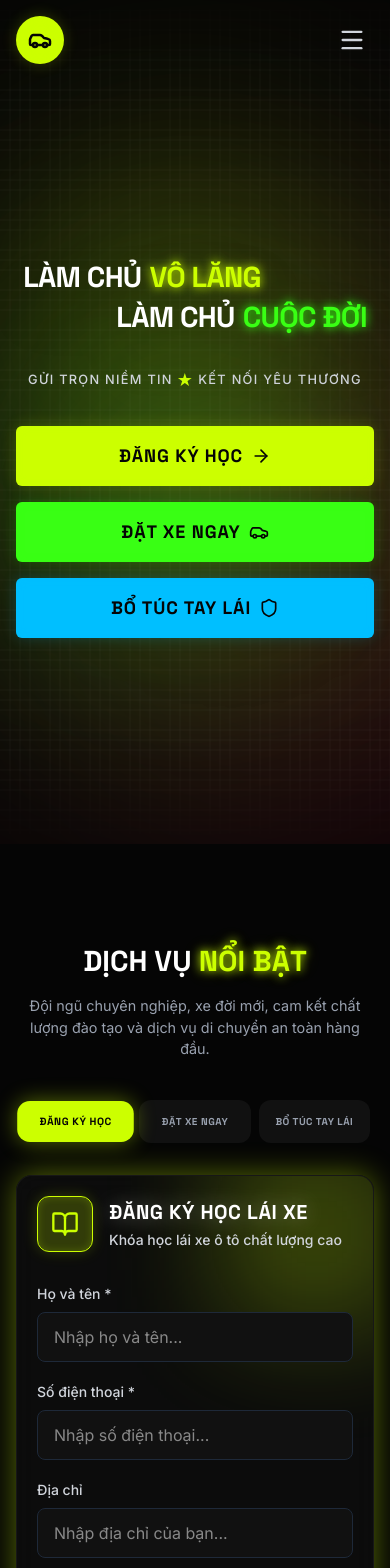
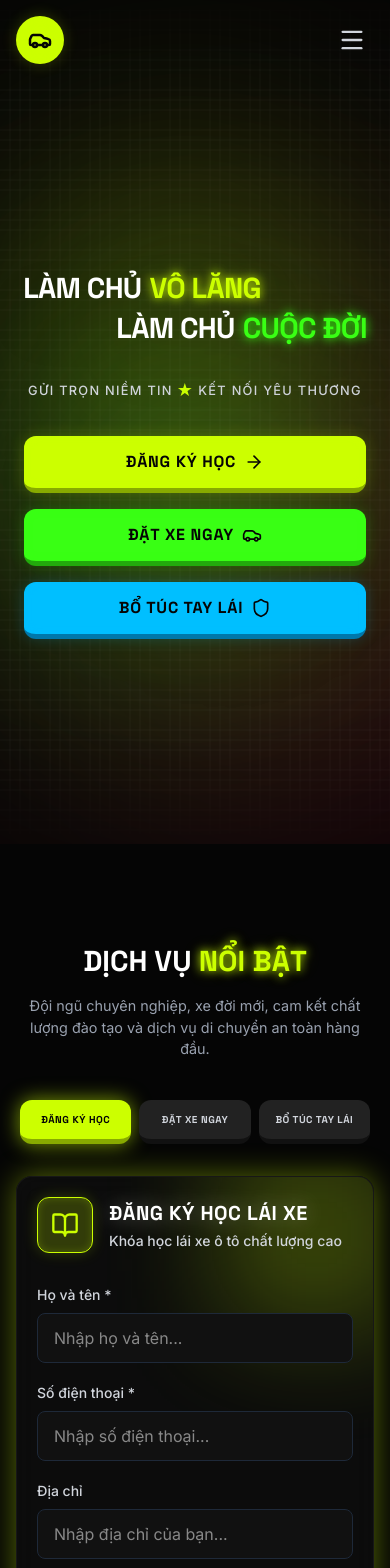
Before and after one commit to thcshoclieu-app/thaytuandaylaixeoto, a React (Vite) app: page / in a window 390 px wide. Shown: the top 1568 px of the page. Built offline with nearby package versions, Linux system fonts and the light colour scheme.

Commit message:
style: refactor Hero and Services layout for responsiveness
Improve Hero section responsiveness and add active states with visual effects to Services tab buttons for a better mobile experience.

```diff
--- a/src/components/Hero.tsx
+++ b/src/components/Hero.tsx
@@ -11,7 +11,7 @@ export default function Hero() {
   };
 
   return (
-    <section id="home" className="relative min-h-[100svh] flex items-center justify-center pt-28 pb-16 lg:pt-20 lg:pb-0">
+    <section id="home" className="relative min-h-[100svh] landscape:min-h-[100vw] lg:landscape:min-h-[100svh] flex flex-col items-center justify-center pt-[100px] pb-10 sm:pt-[120px] sm:pb-16 lg:pt-20 lg:pb-0">
       {/* Background with abstract neon elements */}
       <div className="absolute inset-0 z-0 overflow-hidden pointer-events-none">
         <div className="absolute top-[20%] left-[10%] w-72 h-72 bg-[#ccff00] rounded-full mix-blend-multiply filter blur-[128px] opacity-20 animate-pulse"></div>
@@ -63,10 +63,10 @@ export default function Hero() {
           </p>
 
           {/* CTA Buttons */}
-          <div className="flex flex-col sm:flex-row flex-wrap items-center justify-center gap-4 sm:gap-6 mt-8 sm:mt-12">
+          <div className="flex flex-col sm:flex-row flex-wrap items-center justify-center gap-4 sm:gap-6 mt-6 sm:mt-12 w-full px-2 max-w-[400px] sm:max-w-none mx-auto">
             <button
               onClick={() => scrollToServices('dang-ky')}
-              className="group relative px-8 py-4 bg-[#ccff00] text-[#050505] font-heading font-bold text-lg uppercase tracking-wider overflow-hidden rounded-md transition-all hover:scale-105 glow-box-yellow w-full sm:w-auto flex items-center justify-center gap-2"
+              className="group relative px-6 md:px-8 py-3.5 md:py-4 bg-[#ccff00] text-[#050505] font-heading font-bold text-base md:text-lg uppercase tracking-wider rounded-xl border-b-[5px] border-[#88aa00] hover:bg-[#d6ff33] hover:border-[#99cc00] hover:-translate-y-1 active:border-b-0 active:translate-y-[5px] transition-all glow-box-yellow w-full sm:w-auto flex items-center justify-center gap-2 overflow-hidden"
             >
               <span className="relative z-10">Đăng Ký Học</span>
               <ArrowRight size={20} className="relative z-10 group-hover:translate-x-1 transition-transform" />
@@ -75,7 +75,7 @@ export default function Hero() {
 
             <button
               onClick={() => scrollToServices('dat-xe')}
-              className="group relative px-8 py-4 bg-[#39ff14] text-[#050505] font-heading font-bold text-lg uppercase tracking-wider overflow-hidden rounded-md transition-all hover:scale-105 glow-box-green w-full sm:w-auto flex items-center justify-center gap-2"
+              className="group relative px-6 md:px-8 py-3.5 md:py-4 bg-[#39ff14] text-[#050505] font-heading font-bold text-base md:text-lg uppercase tracking-wider rounded-xl border-b-[5px] border-[#22aa0c] hover:bg-[#52ff33] hover:border-[#2ecc10] hover:-translate-y-1 active:border-b-0 active:translate-y-[5px] transition-all glow-box-green w-full sm:w-auto flex items-center justify-center gap-2 overflow-hidden"
             >
               <span className="relative z-10">Đặt Xe Ngay</span>
               <Car size={20} className="relative z-10 group-hover:translate-x-1 transition-transform" />
@@ -84,7 +84,7 @@ export default function Hero() {
 
             <button
               onClick={() => scrollToServices('bo-tuc')}
-              className="group relative px-8 py-4 bg-[#00bfff] text-[#050505] font-heading font-bold text-lg uppercase tracking-wider overflow-hidden rounded-md transition-all hover:scale-105 glow-box-cyan w-full sm:w-auto flex items-center justify-center gap-2"
+              className="group relative px-6 md:px-8 py-3.5 md:py-4 bg-[#00bfff] text-[#050505] font-heading font-bold text-base md:text-lg uppercase tracking-wider rounded-xl border-b-[5px] border-[#0077aa] hover:bg-[#33ccff] hover:border-[#0088cc] hover:-translate-y-1 active:border-b-0 active:translate-y-[5px] transition-all glow-box-cyan w-full sm:w-auto flex items-center justify-center gap-2 overflow-hidden"
             >
               <span className="relative z-10">Bổ Túc Tay Lái</span>
               <Shield size={20} className="relative z-10 group-hover:translate-x-1 transition-transform" />
--- a/src/components/Services.tsx
+++ b/src/components/Services.tsx
@@ -1,6 +1,6 @@
 import React, { useState, useEffect } from 'react';
 import { motion, AnimatePresence } from 'motion/react';
-import { Send, Car, BookOpen, Shield, CheckCircle, Loader2 } from 'lucide-react';
+import { Send, Car, BookOpen, Shield, CheckCircle, Loader2, ArrowRight } from 'lucide-react';
 
 export default function Services() {
   const [submitting, setSubmitting] = useState<number | null>(null);
@@ -106,21 +106,24 @@ export default function Services() {
         <div className="flex flex-row flex-wrap items-center justify-center gap-2 sm:gap-4 mb-8 sm:mb-10 relative z-10 w-full max-w-4xl mx-auto px-1">
           <button
             onClick={() => { setActiveTab('dang-ky'); window.location.hash = 'dang-ky'; }}
-            className={`flex-[1_1_30%] min-w-[90px] px-2 py-3 sm:px-6 sm:py-4 rounded-xl font-heading font-bold text-[clamp(10px,2.5vw,18px)] uppercase tracking-wider transition-all duration-300 ${activeTab === 'dang-ky' ? 'bg-[#ccff00] text-[#050505] shadow-[0_0_20px_rgba(204,255,0,0.4)] scale-105' : 'bg-[#111] text-gray-400 hover:text-white border-2 border-transparent hover:border-[#ccff00]/50'}`}
+            className={`flex-[1_1_30%] min-w-[90px] px-2 py-3 sm:px-6 sm:py-4 rounded-xl font-heading font-bold text-[clamp(10px,2.5vw,18px)] uppercase tracking-wider transition-all duration-300 border-b-[5px] active:border-b-0 active:translate-y-[5px] hover:-translate-y-1 flex items-center justify-center gap-1 sm:gap-2 ${activeTab === 'dang-ky' ? 'bg-[#ccff00] text-[#050505] border-[#88aa00] shadow-[0_0_20px_rgba(204,255,0,0.6)] hover:bg-[#d6ff33] hover:shadow-[0_0_30px_rgba(204,255,0,0.8)]' : 'bg-[#222] text-gray-300 border-[#111] hover:bg-[#ccff00] hover:text-[#050505] hover:border-[#88aa00] hover:shadow-[0_0_20px_rgba(204,255,0,0.6)]'}`}
           >
             Đăng Ký Học
+            <ArrowRight size={16} className="hidden sm:inline-block" />
           </button>
           <button
             onClick={() => { setActiveTab('dat-xe'); window.location.hash = 'dat-xe'; }}
-            className={`flex-[1_1_30%] min-w-[90px] px-2 py-3 sm:px-6 sm:py-4 rounded-xl font-heading font-bold text-[clamp(10px,2.5vw,18px)] uppercase tracking-wider transition-all duration-300 ${activeTab === 'dat-xe' ? 'bg-[#39ff14] text-[#050505] shadow-[0_0_20px_rgba(57,255,20,0.4)] scale-105' : 'bg-[#111] text-gray-400 hover:text-white border-2 border-transparent hover:border-[#39ff14]/50'}`}
+            className={`flex-[1_1_30%] min-w-[90px] px-2 py-3 sm:px-6 sm:py-4 rounded-xl font-heading font-bold text-[clamp(10px,2.5vw,18px)] uppercase tracking-wider transition-all duration-300 border-b-[5px] active:border-b-0 active:translate-y-[5px] hover:-translate-y-1 flex items-center justify-center gap-1 sm:gap-2 ${activeTab === 'dat-xe' ? 'bg-[#39ff14] text-[#050505] border-[#22aa0c] shadow-[0_0_20px_rgba(57,255,20,0.6)] hover:bg-[#52ff33] hover:shadow-[0_0_30px_rgba(57,255,20,0.8)]' : 'bg-[#222] text-gray-300 border-[#111] hover:bg-[#39ff14] hover:text-[#050505] hover:border-[#22aa0c] hover:shadow-[0_0_20px_rgba(57,255,20,0.6)]'}`}
           >
             Đặt Xe Ngay
+            <Car size={16} className="hidden sm:inline-block" />
           </button>
           <button
             onClick={() => { setActiveTab('bo-tuc'); window.location.hash = 'bo-tuc'; }}
-            className={`flex-[1_1_30%] min-w-[90px] px-2 py-3 sm:px-6 sm:py-4 rounded-xl font-heading font-bold text-[clamp(10px,2.5vw,18px)] uppercase tracking-wider transition-all duration-300 ${activeTab === 'bo-tuc' ? 'bg-[#00bfff] text-[#050505] shadow-[0_0_20px_rgba(0,191,255,0.4)] scale-105' : 'bg-[#111] text-gray-400 hover:text-white border-2 border-transparent hover:border-[#00bfff]/50'}`}
+            className={`flex-[1_1_30%] min-w-[90px] px-2 py-3 sm:px-6 sm:py-4 rounded-xl font-heading font-bold text-[clamp(10px,2.5vw,18px)] uppercase tracking-wider transition-all duration-300 border-b-[5px] active:border-b-0 active:translate-y-[5px] hover:-translate-y-1 flex items-center justify-center gap-1 sm:gap-2 ${activeTab === 'bo-tuc' ? 'bg-[#00bfff] text-[#050505] border-[#0077aa] shadow-[0_0_20px_rgba(0,191,255,0.6)] hover:bg-[#33ccff] hover:shadow-[0_0_30px_rgba(0,191,255,0.8)]' : 'bg-[#222] text-gray-300 border-[#111] hover:bg-[#00bfff] hover:text-[#050505] hover:border-[#0077aa] hover:shadow-[0_0_20px_rgba(0,191,255,0.6)]'}`}
           >
             Bổ Túc Tay Lái
+            <Shield size={16} className="hidden sm:inline-block" />
           </button>
         </div>
 
```
